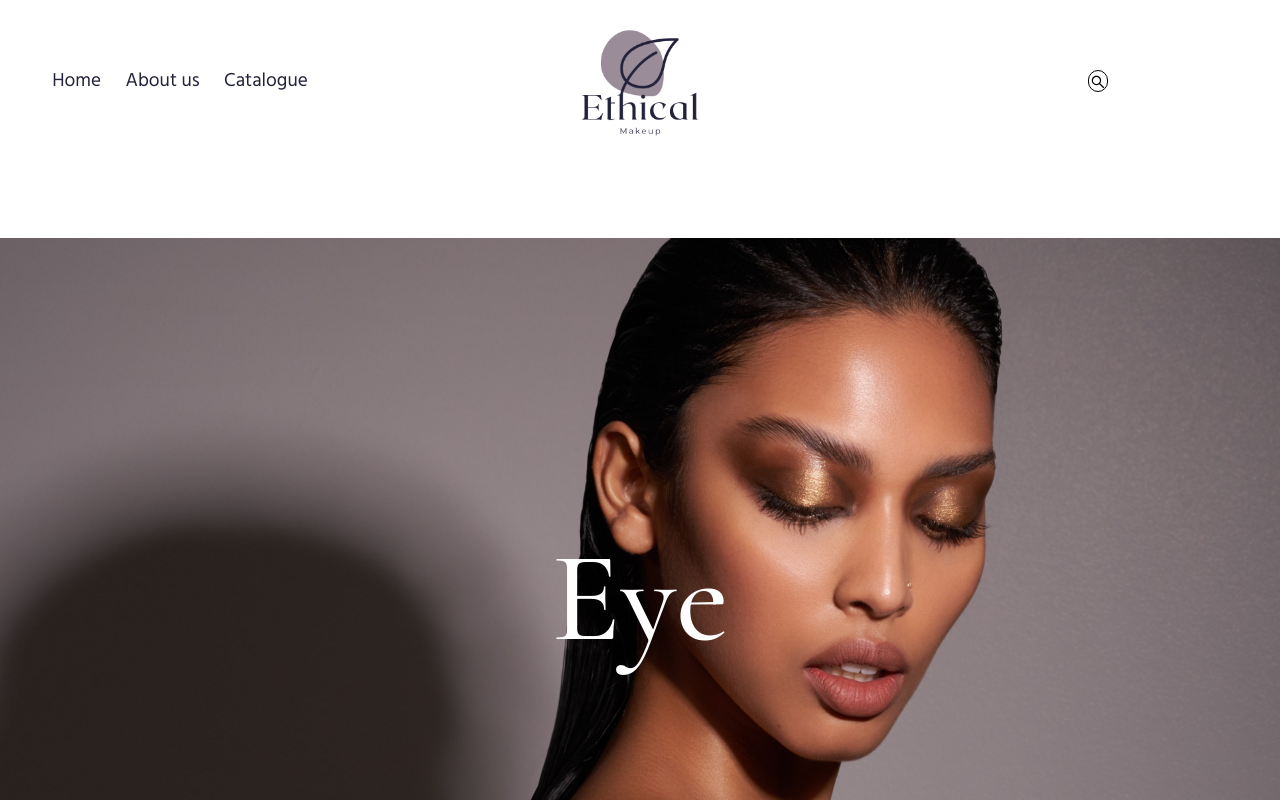
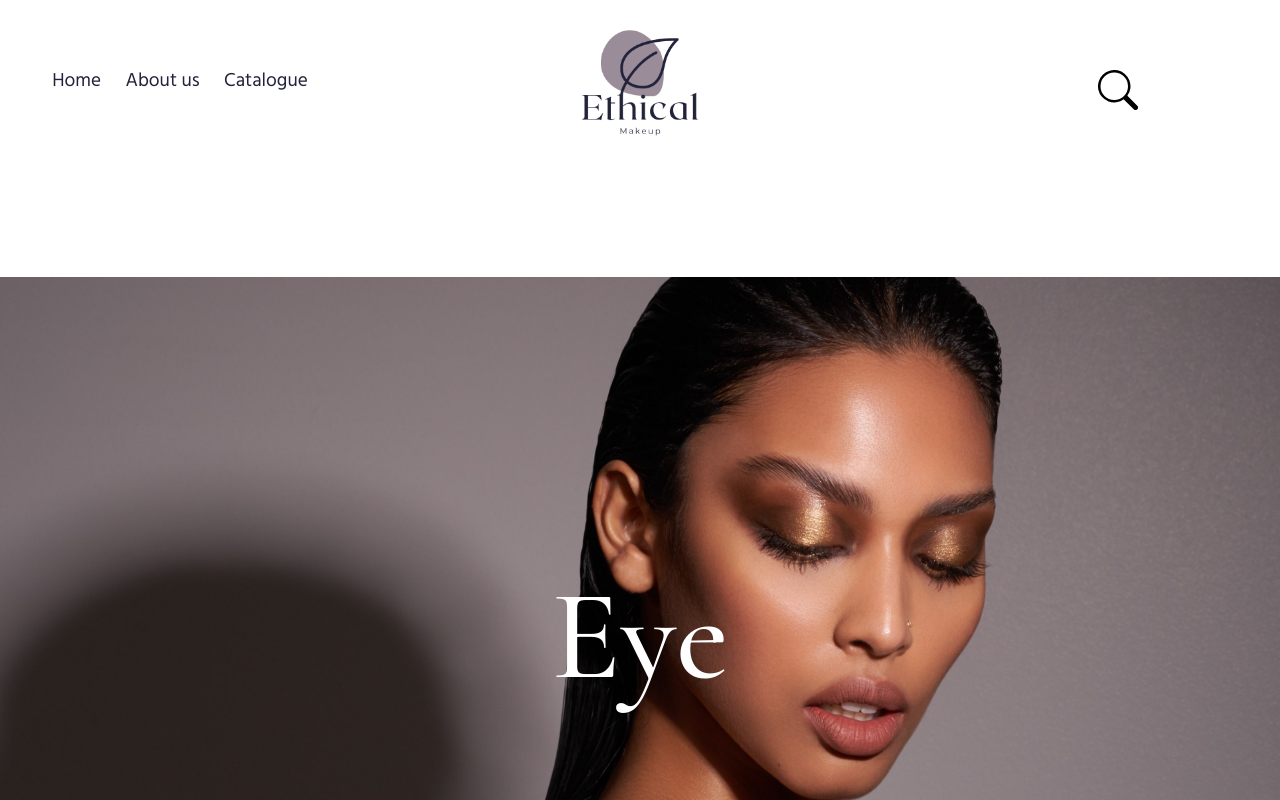
Before and after one commit to group-project-four/ethicalMakeup, a React (Create React App) app: page /catalogue in a window 1280 px wide. Shown: the top 800 px of the page. Built offline with nearby package versions, Linux system fonts and the light colour scheme.

Commit message:
before pull

```diff
--- a/src/_customerReviewStyles.scss
+++ b/src/_customerReviewStyles.scss
@@ -62,4 +62,13 @@
     padding: 0;
     position: absolute;
     width: 1px;
-  }
+}
+
+.formContainer .checkBoxes{
+    display: flex;
+    justify-content: space-around;
+    margin-bottom: 20px;
+    label{
+        margin-right: 30px;
+    }
+}
--- a/src/_mainNav.scss
+++ b/src/_mainNav.scss
@@ -19,21 +19,24 @@ h1{
         top: 70px;
         width: 15%;
         input{
-            border-radius: 10px;
+            border-radius: 20%;
             position: absolute;
             left:0;
             transition: width 1s ease;
-            border: black solid 1px;
             cursor: pointer;
-            width: 20px;
+            width: 60px;
+            height: 40px;
+            border: none;
         }
         svg{
             position: absolute;
-            top:4px;
-            left: 2px;
+            left: 10px;
             z-index: 10;
+            font-size: 40px;
         }
-
-
     }
 }
+.error{
+    display: flex;
+    justify-content: center;
+}
--- a/src/components/CustomerReview.js
+++ b/src/components/CustomerReview.js
@@ -5,6 +5,7 @@ import { useEffect, useState } from 'react'
 const CustomerReview = (props) => {
     const [name, setName] = useState('')
     const [reviews, setReviews] = useState([])
+    const [recommendation, setRecommendation] = useState('')
     const [input, setInput] = useState('')
 
     const handleFormSubmit = (event) => {
@@ -21,7 +22,6 @@ const CustomerReview = (props) => {
     }
 
     const handleTextAreaChange = (event) => {
-        event.preventDefault()
         setInput(event.target.value)
     }
 
@@ -30,9 +30,21 @@ const CustomerReview = (props) => {
         dbRef.push(
             {
                 "name": `${name}`,
-                "review": `${input}`
+                "review": `${input}`,
+                "checkbox": `${Recommendation}`
             }
         )
+    }
+
+    function handleCheckbox(event) {
+
+        if (event.target.value === 'yes') {
+            recommendation = 'The user does not recommend this product'
+        } else {
+            recommendation = 'The user recommends this product'
+        }
+        setRecommendation(recommended)
+
     }
 
     useEffect(() => {
@@ -40,7 +52,7 @@ const CustomerReview = (props) => {
         console.log(props)
         const dbRef = firebase.database().ref(`${props.product}`)
         console.log(dbRef)
-        dbRef.on('value',response => {
+        dbRef.on('value', response => {
             const data = response.val()
             let newArray = []
             for (let key in data) {
@@ -49,7 +61,7 @@ const CustomerReview = (props) => {
             }
             setReviews(newArray)
         })
-    },[])
+    }, [])
 
     return (
         <div>
@@ -78,9 +90,17 @@ const CustomerReview = (props) => {
                             placeholder="Write your review here!"
                             required
                         />
+                        <div className="checkBoxes">
+                            <div>
+                                <label htmlFor="checkbox">Would Repurchase</label>
+                                <input type="checkbox" id="checkboxYes"  value={'yes'} onChange={handleCheckbox} /></div>
+                            <div>
+                                <label htmlFor="checkbox" >Would Not Repurchase</label>
+                                <input type="checkbox" id="checkbox" value={'no'} onChange={handleCheckbox} />
+                            </div>
+                        </div>
 
-
-                        <input type="submit" value="Post" className="submitButton"/>
+                        <input type="submit" value="Post" className="submitButton" />
                     </form>
                 </div>
             </div>
@@ -89,12 +109,13 @@ const CustomerReview = (props) => {
                 reviews.length > 0 ?
                     <ul className="reviewsSection">
                         {
-                        reviews.map((review,index) => {
+                            reviews.map((review, index) => {
                                 console.log(review.review)
-                            return(
+                                return (
                                     <li key={index}>
                                         <h3>{review.name}</h3>
                                         <p>{review.review}</p>
+                                        <p>{review.checkbox}</p>
                                     </li>
                                 )
                             })
--- a/src/components/MainNav.js
+++ b/src/components/MainNav.js
@@ -1,11 +1,11 @@
 import axios from 'axios'
 import { useState } from 'react'
 import { Link } from 'react-router-dom'
-import { AiOutlineSearch } from "react-icons/ai"
+import { BsSearch } from "react-icons/bs"
 
+import SearchedProducts from './SearchedProducts'
+import Pagination from './Pagination'
 import Posts from './Posts'
-import Pagination from './Pagination'
-import SearchedProducts from './SearchedProducts'
 
 const MainNav = () => {
     const [products, setProduct] = useState([])
@@ -29,7 +29,7 @@ const MainNav = () => {
                 setLoading(false)
                 setErrorMessage('')
             } else (
-                setErrorMessage('please enter a valid search term')
+                setErrorMessage('There were no products found!')
             )
         })
     }
@@ -52,9 +52,8 @@ const MainNav = () => {
     }
 
     const handleSearchBar = (event) => {
-        console.log('hello')
         event.target.style.width = '200px'
-        event.target.style.display = 'block'
+        event.target.style.border = 'black solid 2px'
     }
 
     const indexOfLastPost = currentPage * postsPerPage
@@ -83,7 +82,7 @@ const MainNav = () => {
                     <form onSubmit={handleFormSubmit} className="right">
                         <label htmlFor="searchTab"></label>
                         <div>
-                            <AiOutlineSearch onMouseOver={handleSearchTag}/>
+                            <BsSearch onMouseOver={handleSearchTag} />
                             <input
                                 type="text"
                                 id="searchTab"
@@ -94,7 +93,9 @@ const MainNav = () => {
                         </div>
                     </form>
                 </div>
-                {errorMessage}
+                <div className="error">
+                    <p>{errorMessage}</p>
+                </div>
                 <SearchedProducts currentPosts={currentPosts} />
                 <Posts products={currentPosts} loading={loading} />
                 <Pagination postsPerPage={postsPerPage} totalPosts={products.length} paginate={paginate} />
--- a/src/components/Pagination.js
+++ b/src/components/Pagination.js
@@ -1,4 +1,3 @@
-
 function Pagination({postsPerPage, totalPosts, paginate}) {
     const pageNumbers =[]
     for(let i =1; i <= Math.ceil(totalPosts / postsPerPage); i++){
--- a/src/components/Posts.js
+++ b/src/components/Posts.js
@@ -1,4 +1,3 @@
-
 function Post({ products, loading }) {
     if (loading) {
         return <h2>Loading..</h2>
--- a/src/components/SearchedProducts.js
+++ b/src/components/SearchedProducts.js
@@ -20,7 +20,7 @@ const SearchedProducts = (props) => {
                                         />
                                 </Link>
                                 <h3>{product.name}</h3>
-                                <p>$ {product.price}</p>
+                                <p>$</p>
                                 <button>More Info</button>
                             </div>
                         )
```
Lines whose indentation alone changed are shown as unchanged.
